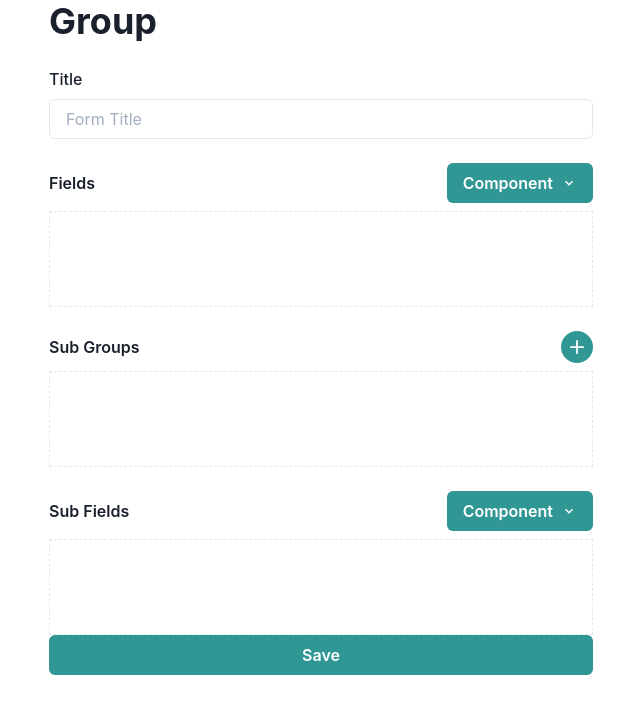
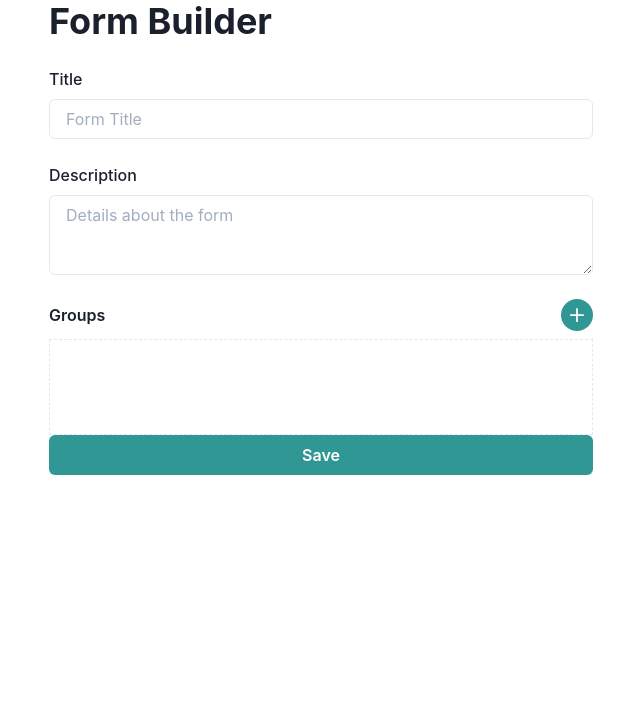
Before and after one commit to Hartecode/form-builder, a React (Create React App) app: page / in a window 1280 px wide. Shown: the top 714 px of the page, without its empty margins (319-959 px from the left). Built offline with nearby package versions, Linux system fonts and the light colour scheme.

Commit message:
big update added back button

```diff
--- a/src/App.tsx
+++ b/src/App.tsx
@@ -10,8 +10,6 @@ function App() {
   return (
     <ChakraProvider resetCSS={true}>
         <Container className="" maxW="xl" >
-            <header className="">
-            </header>
             <StoreWrapper />
             <footer>
                 <Button colorScheme="teal" w="100%">Save</Button>
--- a/src/components/GroupPage.tsx
+++ b/src/components/GroupPage.tsx
@@ -94,6 +94,7 @@ const GroupPage = ({ rootNode, curNode, nextNode }: Props) => {
         setSubField(subFieldArr as Group[])
         break;
     }
+    console.log({ rootNode, curNode})
   }
 
   const handleOnDragEnd = (result: DropResult, type: ListType, curList: Group[]) => {
@@ -138,12 +139,14 @@ const GroupPage = ({ rootNode, curNode, nextNode }: Props) => {
             components={fieldComponents}
             onDelete={(id: string) => onDelete(id, 'field')}
             onAdd={(id) => onAdd('field', id)}
+            onGoToGroup={(id) => console.log('field', id)}
             handleOnDragEnd={(v: DropResult) => handleOnDragEnd(v, 'field', fieldList)} />
         <DynamicList
             label="Sub Groups"
             value={subGroup}
             onDelete={(id: string) => onDelete(id, 'subG')}
             onAdd={() => onAdd('subG')}
+            onGoToGroup={(id) => console.log('sub group', id)}
             handleOnDragEnd={(v: DropResult) => handleOnDragEnd(v, 'subG', subGroup)} />
         <DynamicList
             label="Sub Fields"
@@ -151,6 +154,7 @@ const GroupPage = ({ rootNode, curNode, nextNode }: Props) => {
             components={fieldComponents}
             onDelete={(id: string) => onDelete(id, 'subF')}
             onAdd={(id) => onAdd('subF', id)}
+            onGoToGroup={(id) => console.log('sub field', id)}
             handleOnDragEnd={(v: DropResult) => handleOnDragEnd(v, 'subF', subField)} />
     </Stack>
   </Stack>)
--- a/src/components/Home.tsx
+++ b/src/components/Home.tsx
@@ -11,11 +11,12 @@ import DynamicList from './DynamicList'
 import { Root } from '../scripts/store'
 import { DropResult } from "react-beautiful-dnd";
 import { Group } from '../interface/store'
+import { FormGroup } from '../scripts/formGroup';
 
 interface Props {
   rootNode: Root;
   curNode: Root;
-  nextNode: (node: Root) => void;
+  nextNode: (node: Root | FormGroup) => void;
 };
 
 const Home = (props: Props) => {
@@ -80,6 +81,12 @@ const Home = (props: Props) => {
     setGroupList(newGroup as Group[])
   }
 
+  const onGoToGroup = (id: string) => {
+    console.log('got  to ', id)
+    const node: FormGroup = props.curNode.getGroupData(id)
+    props.nextNode(node);
+  }
+
   return (
   <Stack as="main" spacing={6}>
     <Heading as="h1">
@@ -107,6 +114,7 @@ const Home = (props: Props) => {
             value={groupList}
             onDelete={onDelete}
             onAdd={onAdd}
+            onGoToGroup={onGoToGroup}
             handleOnDragEnd={handleOnDragEnd} />
     </Stack>
   </Stack>)
--- a/src/components/StoreWrapper.tsx
+++ b/src/components/StoreWrapper.tsx
@@ -2,18 +2,22 @@ import React, { useState, useEffect } from 'react';
 import { Root } from '../scripts/store'
 import Home from './Home'
 import GroupPage from './GroupPage'
+import { FormGroup } from '../scripts/formGroup'
+import { Box, Link } from "@chakra-ui/react"
+import { ChevronLeftIcon } from "@chakra-ui/icons"
+import { FieldNode } from '../scripts/fieldNode';
 
 
 export interface Props {
   rootNode: Root;
-  curNode: Root;
-  nextNode: (node: Root) => void;
+  curNode: Root | FormGroup;
+  nextNode: (node: Root | FormGroup) => void;
 };
 
 const StoreWrapper = (props) => {
-  const [page, setPage] = useState('group')
+  const [page, setPage] = useState('root')
   const [rootNode, setRootNode] = useState(null)
-  const [curNode, setCurNode] = useState(null)
+  const [curNode, setCurNode] = useState<Root | FormGroup | FieldNode>(null)
   useEffect(() => {
     const node = new Root()
     if (!rootNode) {
@@ -22,17 +26,29 @@ const StoreWrapper = (props) => {
     }
   }, [rootNode])
 
-  const nextNode = (node: Root) => {
+  const nextNode = (node: Root | FormGroup | FieldNode) => {
     setCurNode(node)
     setPage(node.position)
   }
 
+  const prevPage = () => {
+    const prevNode: FormGroup | FieldNode = curNode as FormGroup | FieldNode
+    nextNode(prevNode.parent)
+  }
+
   return (
   <>
+    <Box as="header">
+      {(page !== 'root') && (
+        <Link onClick={prevPage}>
+          <ChevronLeftIcon mx="2px" />
+        </Link>)}
+    </Box>
+    {console.log({rootNode, curNode, page})}
     {(page === 'root') && <Home
-            rootNode={rootNode} curNode={curNode} nextNode={nextNode} />}
+            rootNode={rootNode} curNode={curNode as Root} nextNode={nextNode} />}
     {(page === 'group') && <GroupPage
-            rootNode={rootNode} curNode={curNode} nextNode={nextNode} />}
+            rootNode={rootNode} curNode={curNode as FormGroup} nextNode={nextNode} />}
 
   </>)
 }
--- a/src/scripts/fieldNode.ts
+++ b/src/scripts/fieldNode.ts
@@ -1,6 +1,7 @@
-import { Store, GroupDataObj, Group, Field, FieldDataObj, Option, FieldType } from '../interface/store'
+import { Group, Option, FieldType } from '../interface/store'
 import { FormFieldInput, Root, createField, createGroup, GroupNodeObj, convertToNodeObj, FieldNodeObj, removeNode } from './store'
 import { FormGroup } from './formGroup'
+import { uuID } from './helpers'
 
 export class FieldNode {
   title: string;
@@ -21,8 +22,8 @@ export class FieldNode {
   private _position: 'field' =  'field';
 
   constructor(prop: FormFieldInput) {
-    this._id = prop.id || '';
-    this.title = prop.title || '';
+    this._id = prop.id || uuID();
+    this.title = prop.title || `Field ${this._id}`;
     this.type = prop.type || '';
     this.required = !!(prop.required);
     this.placeholder = prop.placeholder;
--- a/src/scripts/formGroup.ts
+++ b/src/scripts/formGroup.ts
@@ -17,19 +17,19 @@ export class FormGroup {
   private subGroupsData: GroupNodeObj;
   private subFields: Group[];
   private subFieldsData: FieldNodeObj;
-  private parent: Root | FormGroup | FieldNode | null;
+  private _parent: Root | FormGroup | FieldNode | null;
   private _position: 'group' = 'group';
 
   constructor(input: FormGroupInput) {
     this.id = input.id || uuID();
-    this.label = input.label || `Group`;
+    this.label = input.label || `Group ${this.gID}`;
     this.fields = input.fields || [];
     this.fieldsData = convertToNodeObj(input.fieldsData, FieldNode, this) as FieldNodeObj;
     this.subGroups = input.subGroups || [];
     this.subGroupsData = convertToNodeObj(input.subGroupsData, FormGroup, this) as GroupNodeObj;
     this.subFields = input.subFields || [];
     this.subFieldsData = convertToNodeObj(input.subFieldsData, FieldNode, this) as FieldNodeObj;
-    this.parent = input.parent || null;
+    this._parent = input.parent || null;
   }
 
   get gID(): string {
@@ -48,8 +48,8 @@ export class FormGroup {
     return this.subFields;
   }
 
-  get gParent(): Root | FormGroup | FieldNode | null {
-    return this.parent;
+  get parent(): Root | FormGroup | FieldNode | null {
+    return this._parent;
   }
 
   get position(): 'group' {
--- a/src/scripts/store.ts
+++ b/src/scripts/store.ts
@@ -54,7 +54,7 @@ export function createGroup( parent: Root | FormGroup | FieldNode, obj?: GroupDa
 
     const group: Group = {
       key: node.gID,
-      label: node.label ||  `Group ${node.gID}`
+      label: node.label
     }
 
     return [group, node];
@@ -65,7 +65,7 @@ export function createField( parent: Root | FormGroup | FieldNode, obj?: Field )
 
   const group: Group = {
     key: node.id,
-    label: node.title || 'Group'
+    label: node.title
   }
 
   return [group, node];
@@ -76,7 +76,7 @@ export class Root {
   private description: string;
   private group: Group[];
   private groupData: GroupNodeObj;
-  private _position: 'root'
+  private _position: 'root' = 'root';
 
   constructor(
     title: string = '',
```
Lines whose indentation alone changed are shown as unchanged.
